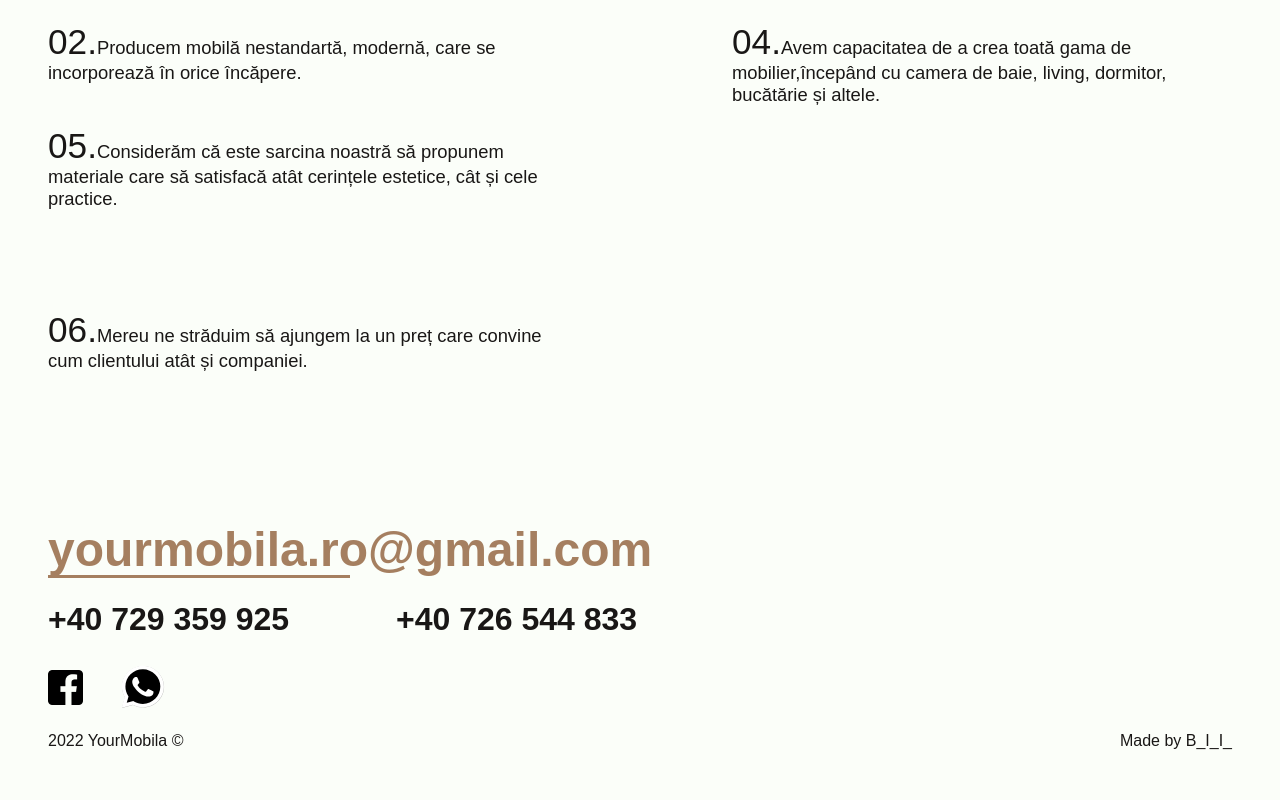
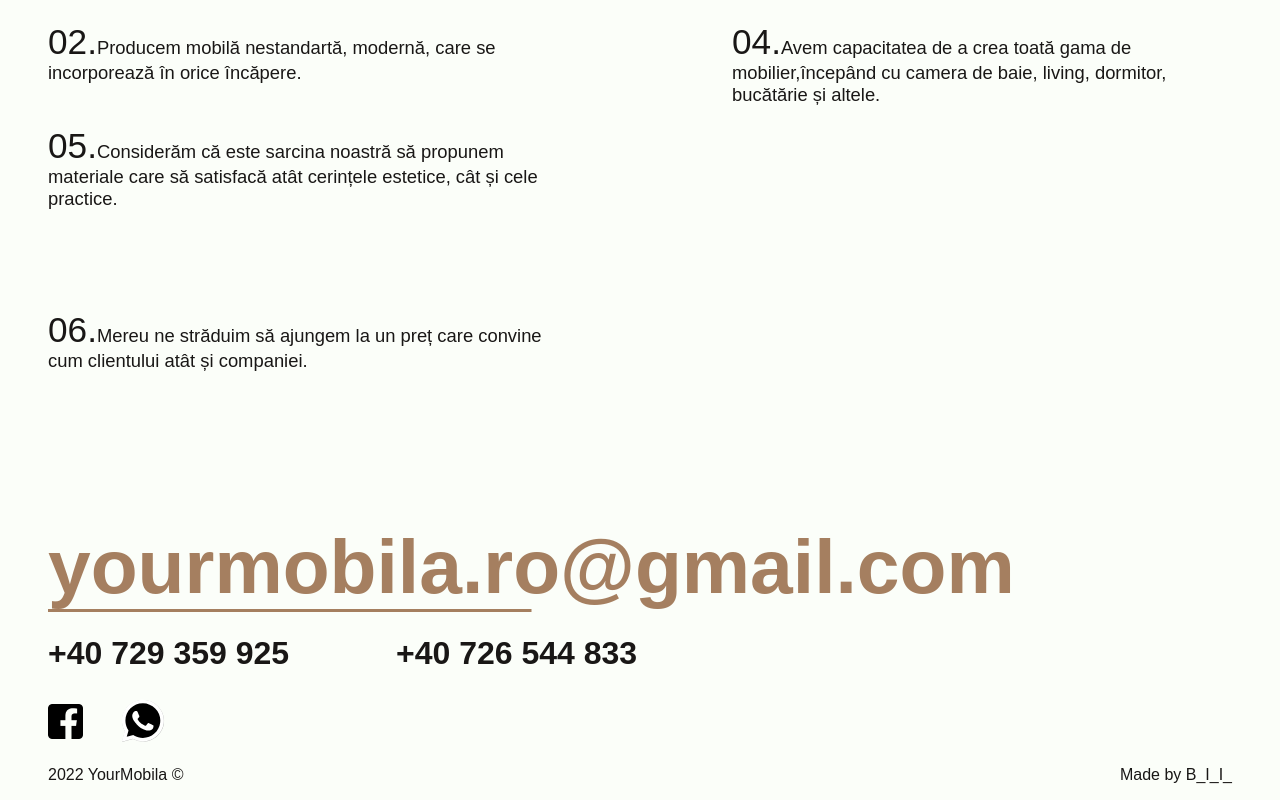
Before and after one commit to Iurka2/YourMoblia-showcase, a Next.js app: page / in a window 1280 px wide. Shown: the part 4611-5411 px from the top of the page. Before the commit the page ends 5377 px from the top, so only its background shows below. Built offline with nearby package versions, Linux system fonts and the light colour scheme.

Commit message:
fix font

```diff
--- a/styles/globals.css
+++ b/styles/globals.css
@@ -216,7 +216,7 @@ font-size: 1.5vw;
   color: #A57F60;
   background: none;
 	border: none;
-  font-size: 6vh;
+  font-size: 6vw;
   font-family: "Gambarino", sans-serif;
   font-weight: bold;
   min-width: 300px;
```
